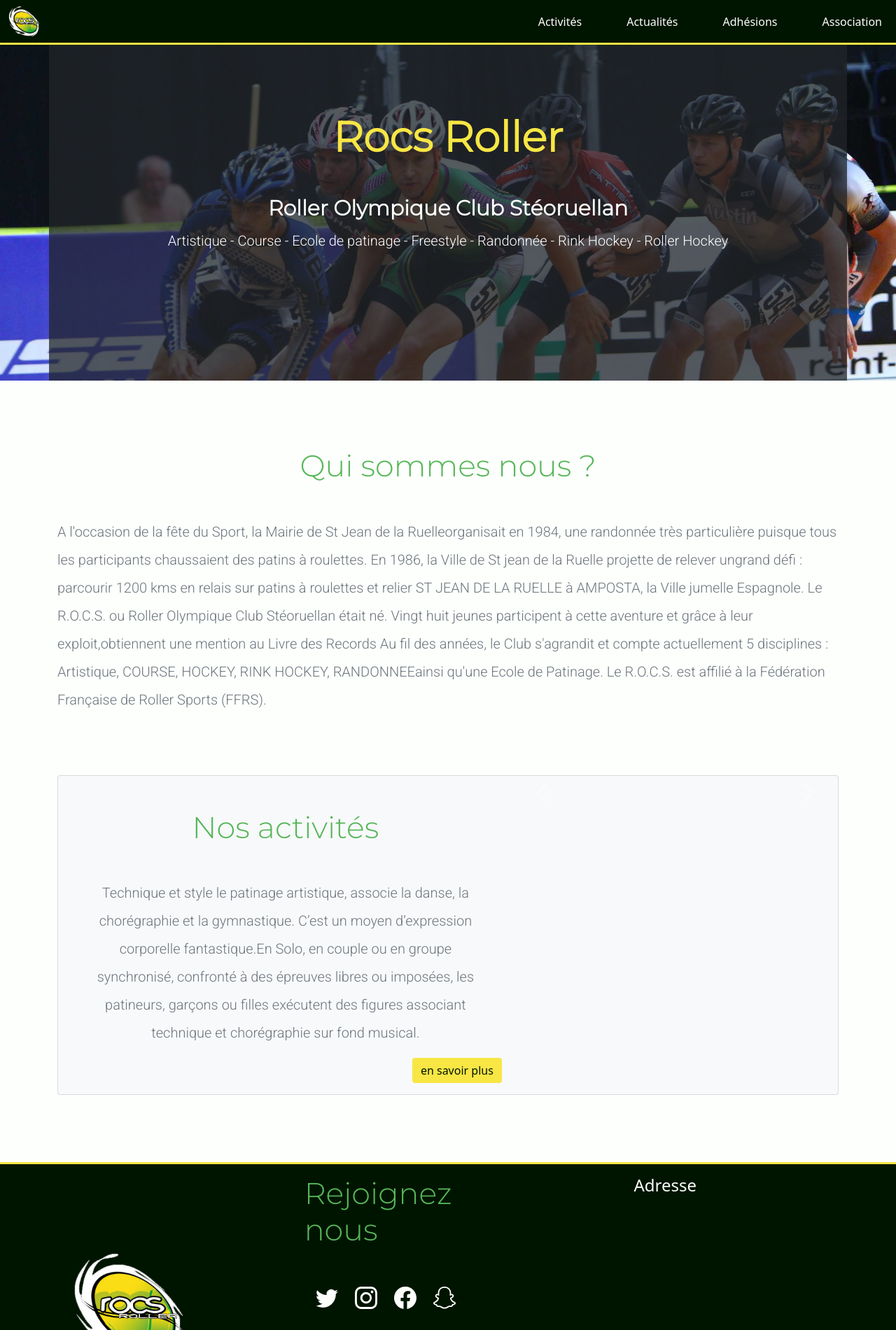
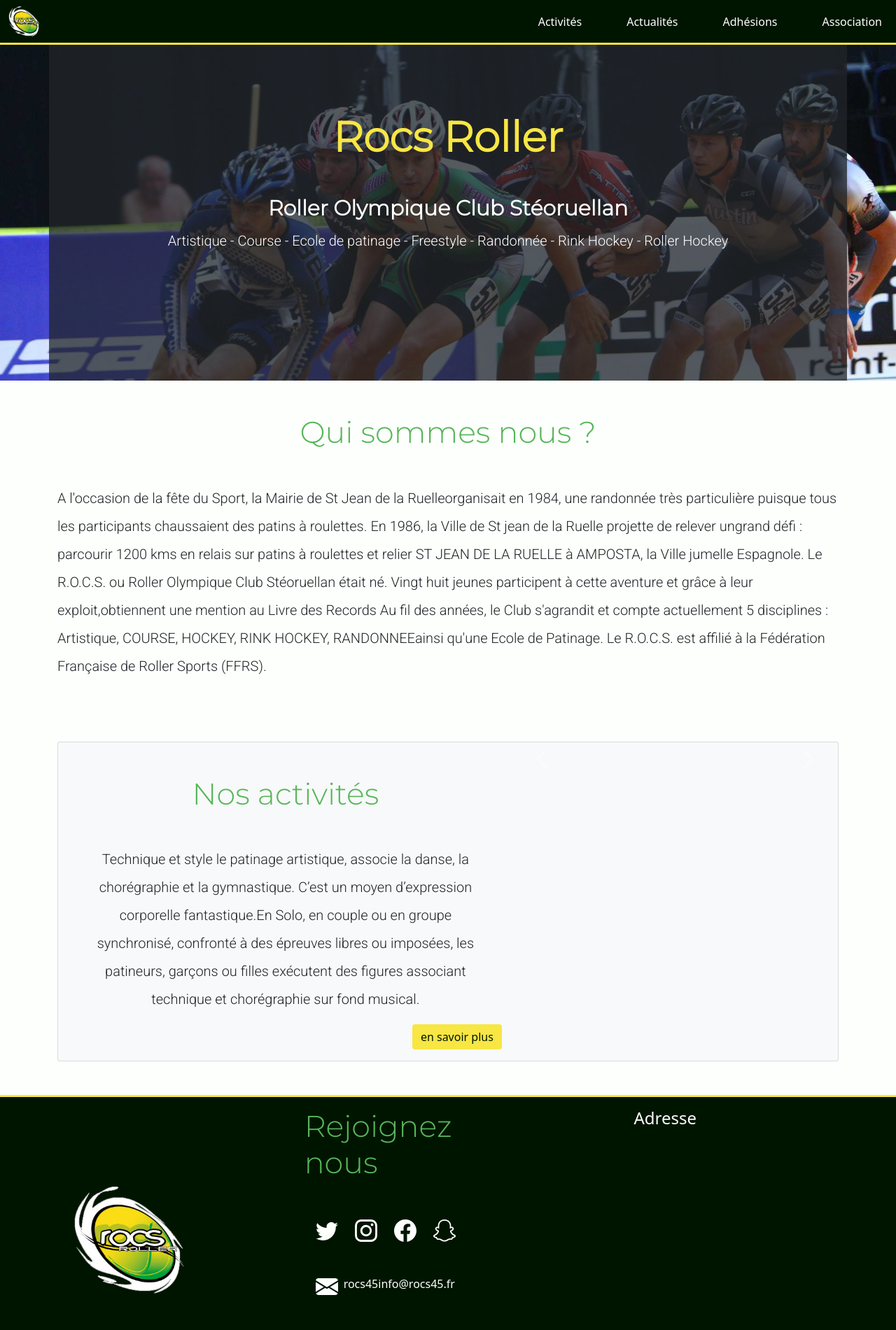
Before and after one commit to WildCodeSchool/orleans-202109-php-projet-rocs, a PHP site: template src/View/Home/index.html.twig in a window 1280 px wide. Shown: the top 1901 px of the page at 70% size. Run offline with PHP 8.4, Linux system fonts and the light colour scheme; the template is opened without the code that fills it, so the values that code supplies are empty; some libraries are stand-ins or nearby versions; grey boxes are pictures that could not be loaded.

Commit message:
modif text

```diff
--- a/src/View/Home/index.html.twig
+++ b/src/View/Home/index.html.twig
@@ -11,11 +11,11 @@
 			</div>
 		</div>
 	</header>
-	<div class="container py-5">
+	<div class="container ">
 		<h2 class=" my-5 text-center">Qui sommes nous ?</h2>
 		<div class="row">
 			<div class="col mb-4">
-				<p class="text-muted">A l'occasion de la fête du Sport, la Mairie de St Jean de la Ruelleorganisait en 1984, une randonnée très particulière puisque tous les participants chaussaient des patins à roulettes.
+				<p >A l'occasion de la fête du Sport, la Mairie de St Jean de la Ruelleorganisait en 1984, une randonnée très particulière puisque tous les participants chaussaient des patins à roulettes.
 										En 1986, la Ville de St jean de la Ruelle projette de relever ungrand défi : parcourir 1200 kms en relais sur patins à roulettes et relier
 										ST JEAN DE LA RUELLE à AMPOSTA, la Ville jumelle Espagnole.
 										Le R.O.C.S. ou Roller Olympique Club Stéoruellan était né.
@@ -29,7 +29,7 @@
 			<div class="row g-0 ">
 				<div class="col-md-7 ">
 					<h2 class="featurette-heading my-5 mr-3 text-center">Nos activités</h2>
-					<p class="text-muted text-center m-5 mb-0">Technique et style le patinage artistique, associe la danse, la chorégraphie et la gymnastique. C’est un moyen d’expression corporelle fantastique.En Solo, en couple ou en groupe synchronisé, confronté à des épreuves libres ou imposées, les patineurs, garçons ou filles exécutent des figures associant technique et chorégraphie sur fond musical.
+					<p class="text-center m-5 mb-0">Technique et style le patinage artistique, associe la danse, la chorégraphie et la gymnastique. C’est un moyen d’expression corporelle fantastique.En Solo, en couple ou en groupe synchronisé, confronté à des épreuves libres ou imposées, les patineurs, garçons ou filles exécutent des figures associant technique et chorégraphie sur fond musical.
 					</p>
 					<a class="btn activity-btn m-3" href="activites">en savoir plus</a>
 				</div>
```
